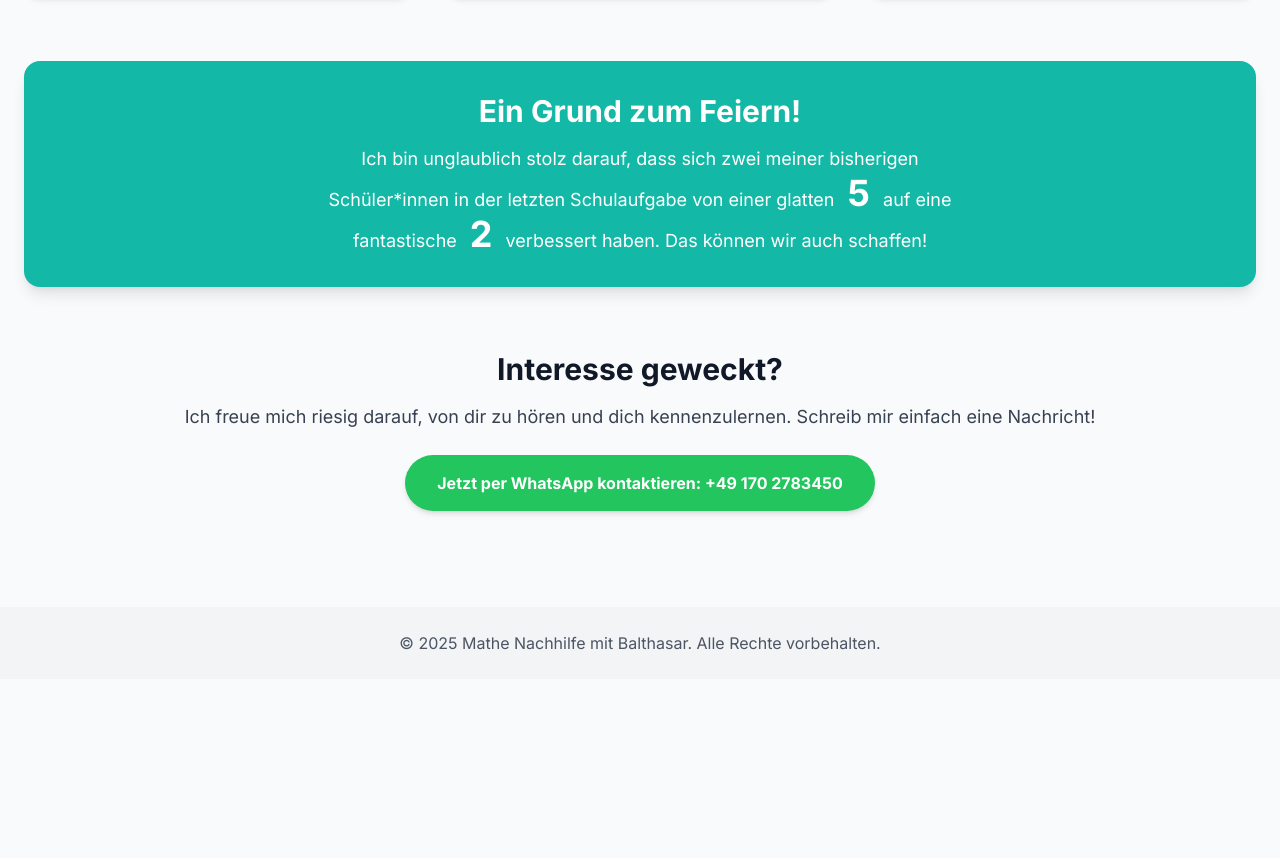
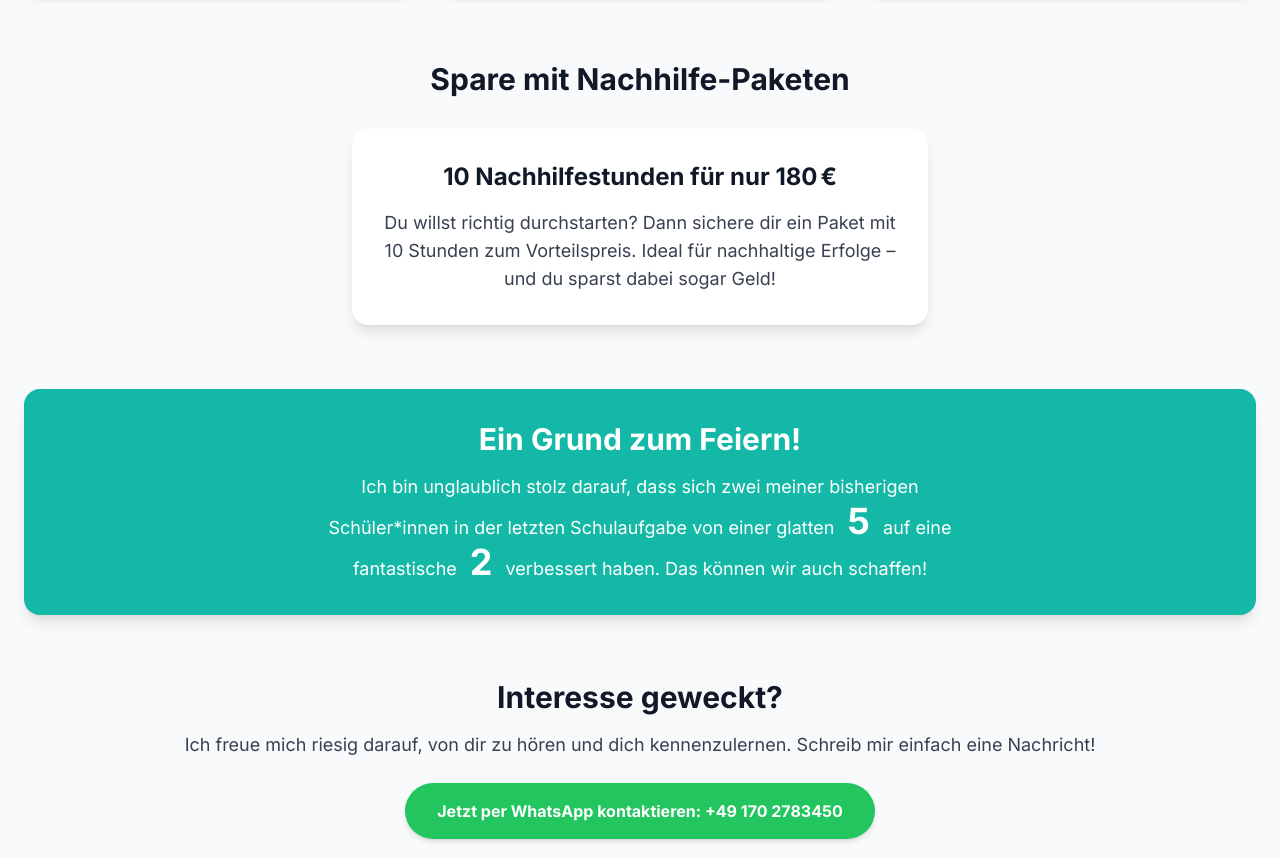
Before and after one commit to MargielaMeinAkh/Nachhilfe-in-Mathematik, a plain HTML site: page index.html in a window 1280 px wide. Shown: the part 935-1793 px from the top of the page. Before the commit the page ends 1614 px from the top, so only its background shows below. Drawn offline with nearby package versions, Linux system fonts and the light colour scheme.

Commit message:
Update index.html

```diff
--- a/index.html
+++ b/index.html
@@ -64,10 +64,19 @@
             </div>
         </section>
 
+        <!-- Paket-Angebot Sektion -->
+        <section id="pakete" class="mb-16">
+            <h2 class="text-3xl font-bold text-center text-gray-900 mb-8">Spare mit Nachhilfe-Paketen</h2>
+            <div class="bg-white p-8 rounded-2xl shadow-lg max-w-xl mx-auto text-center">
+                <h3 class="text-2xl font-bold text-gray-900 mb-4">10 Nachhilfestunden für nur 180 €</h3>
+                <p class="text-gray-700 text-lg">Du willst richtig durchstarten? Dann sichere dir ein Paket mit 10 Stunden zum Vorteilspreis. Ideal für nachhaltige Erfolge – und du sparst dabei sogar Geld!</p>
+            </div>
+        </section>
+
         <!-- Erfolgsgeschichte Sektion -->
         <section id="erfolg" class="mb-16 text-center bg-teal-500 text-white p-8 rounded-2xl shadow-lg">
-             <h2 class="text-3xl font-bold mb-4">Ein Grund zum Feiern!</h2>
-             <p class="text-lg max-w-2xl mx-auto">Ich bin unglaublich stolz darauf, dass sich zwei meiner bisherigen Schüler*innen in der letzten Schulaufgabe von einer glatten <span class="font-bold text-4xl mx-2">5</span> auf eine fantastische <span class="font-bold text-4xl mx-2">2</span> verbessert haben. Das können wir auch schaffen!</p>
+            <h2 class="text-3xl font-bold mb-4">Ein Grund zum Feiern!</h2>
+            <p class="text-lg max-w-2xl mx-auto">Ich bin unglaublich stolz darauf, dass sich zwei meiner bisherigen Schüler*innen in der letzten Schulaufgabe von einer glatten <span class="font-bold text-4xl mx-2">5</span> auf eine fantastische <span class="font-bold text-4xl mx-2">2</span> verbessert haben. Das können wir auch schaffen!</p>
         </section>
 
         <!-- Kontakt Sektion -->
```
